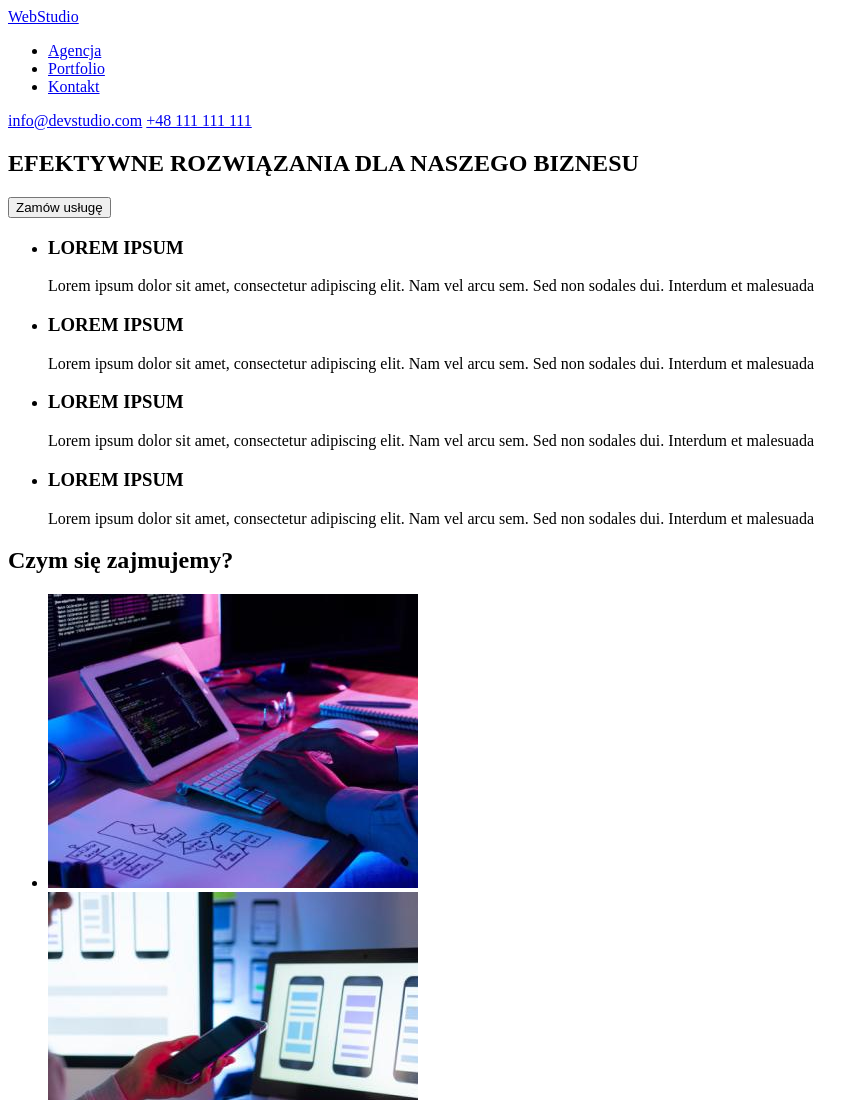
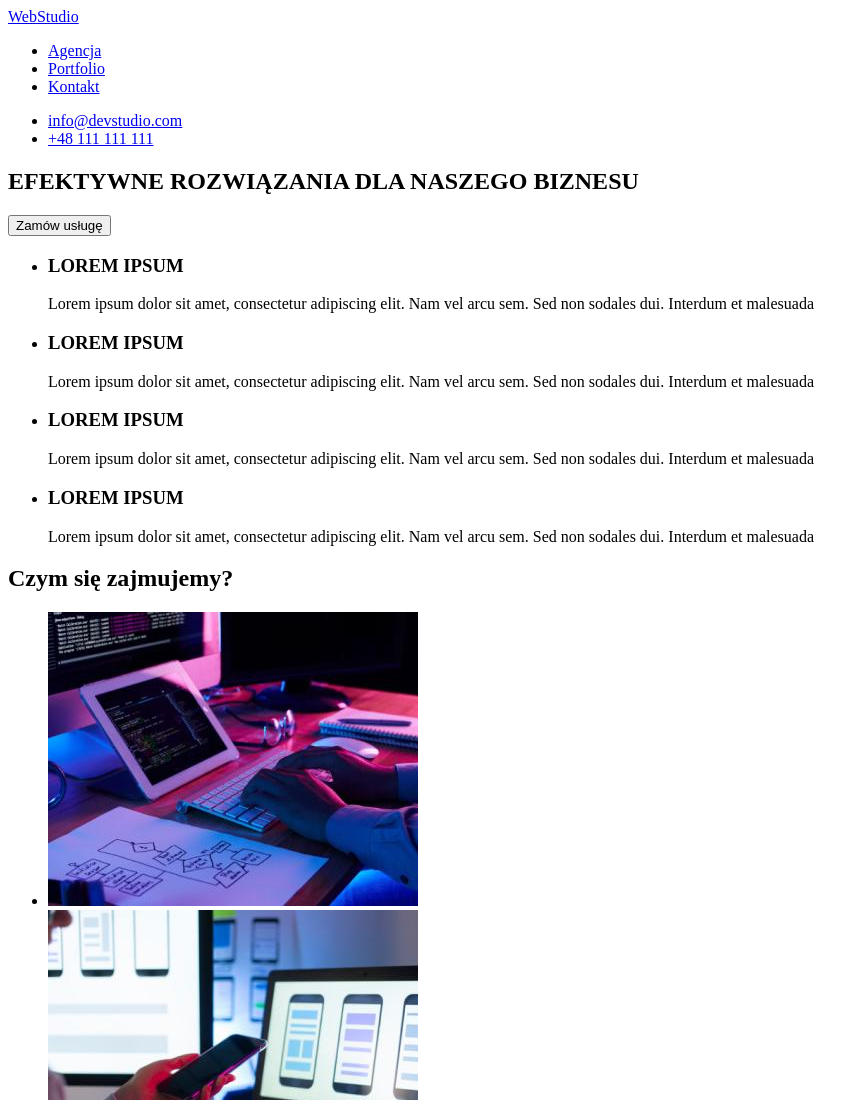
Before and after one commit to DariaOskaOssowska/goit-markup-hw-01, a plain HTML site: page index.html in a window 1280 px wide. Shown: the top 1100 px of the page, without its empty margins (0-868 px from the left). Drawn offline with Linux system fonts and the light colour scheme.

Commit message:
Dodanie listy w sekcji header
Dodano listę ul w sekcji header dla maila i telefonu

```diff
--- a/index.html
+++ b/index.html
@@ -22,15 +22,17 @@
             </ul>
         </nav>
 
-        <a href="mailto:info@devstudio.com">info@devstudio.com</a>
-        <a href="tel:+48111111111">+48 111 111 111</a>
+        <ul>
+            <li><a href="mailto:info@devstudio.com">info@devstudio.com</a></li>
+            <li><a href="tel:+48111111111">+48 111 111 111</a></li>
+        </ul>
 
     </header>
 
     <!-- Unique page conten -->
     <main>
 
-        <!-- Section 1-->
+        <!-- HERO-->
         <section>
             <div>
                 <h1>EFEKTYWNE ROZWIĄZANIA DLA NASZEGO BIZNESU</h1>
@@ -39,7 +41,7 @@
 
         </section>
 
-        <!-- Section 2-->
+        <!-- Section lorem -->
         <section>
             <ul>
                 <li>
@@ -65,7 +67,7 @@
             </ul>
         </section>
 
-        <!-- Section 3-->
+        <!-- About us -->
         <section>
             <h2>Czym się zajmujemy?</h2>
             <ul>
@@ -82,7 +84,7 @@
 
         </section>
 
-        <!-- Section 4-->
+        <!-- Our team -->
         <section>
             <h2>Nasz zespół</h2>
             <ul>
```
